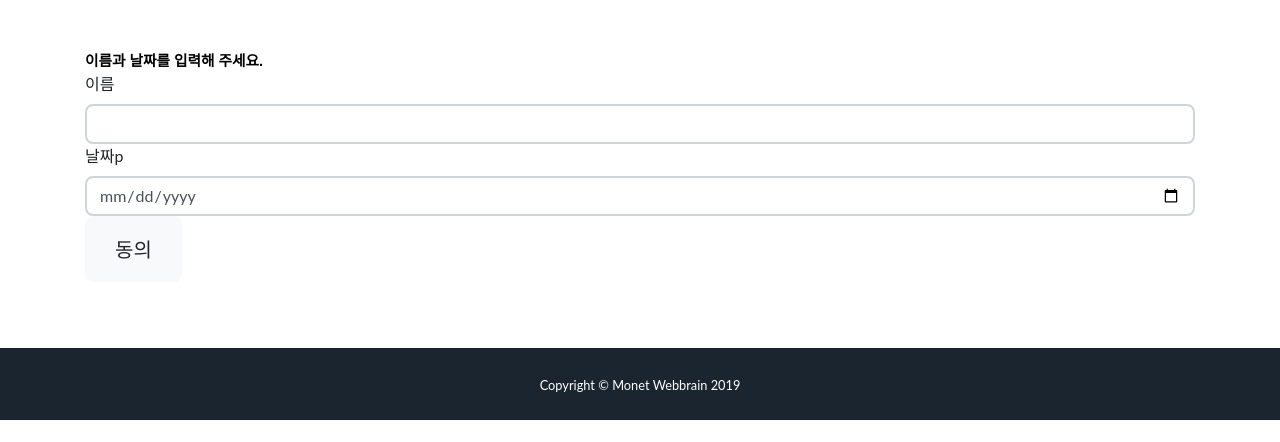
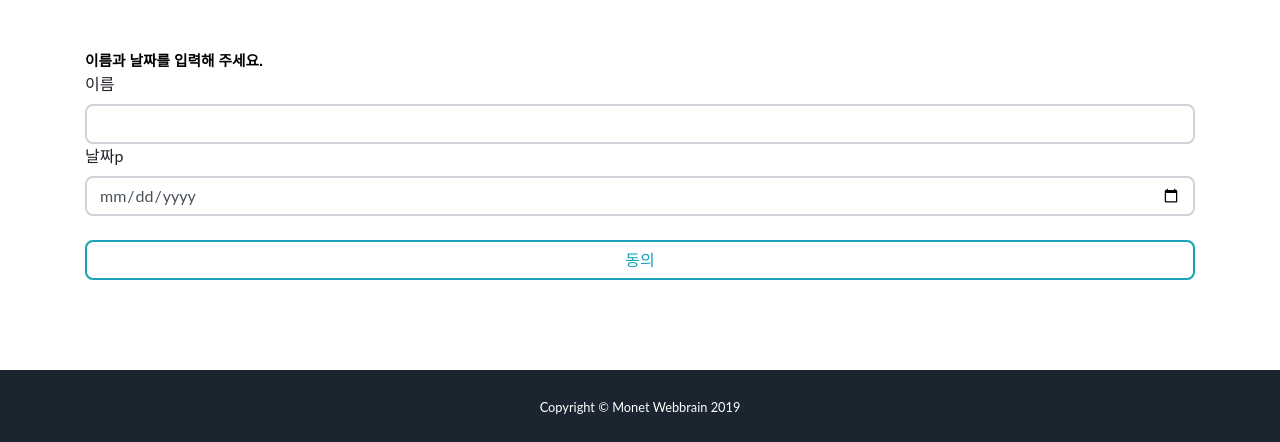
Before and after one commit to cuhong/webbrain, a Django app: template templates/agree.html in a window 1280 px wide. Shown: the part 440-882 px from the top of the page. Before the commit the page ends 860 px from the top, so only its background shows below. Run offline with Django 3.2, Linux system fonts and the light colour scheme; the template is opened without the code that fills it, so the values that code supplies are empty; some libraries are stand-ins or nearby versions; some web fonts are replaced.

Commit message:
first commit

```diff
--- a/templates/agree.html
+++ b/templates/agree.html
@@ -85,7 +85,7 @@
                 <input type="text" id="name" class="form-control">
                 <label for="date">날짜p</label>
                 <input type="date" id="date" class="form-control">
-                <button class="btn btn-light btn-xl">동의</button>
+                <button class="btn btn-outline-info btn-rounded btn-block my-4 waves-effect z-depth-0" type="submit">동의</button>
             </div>
 
         </div>
```
